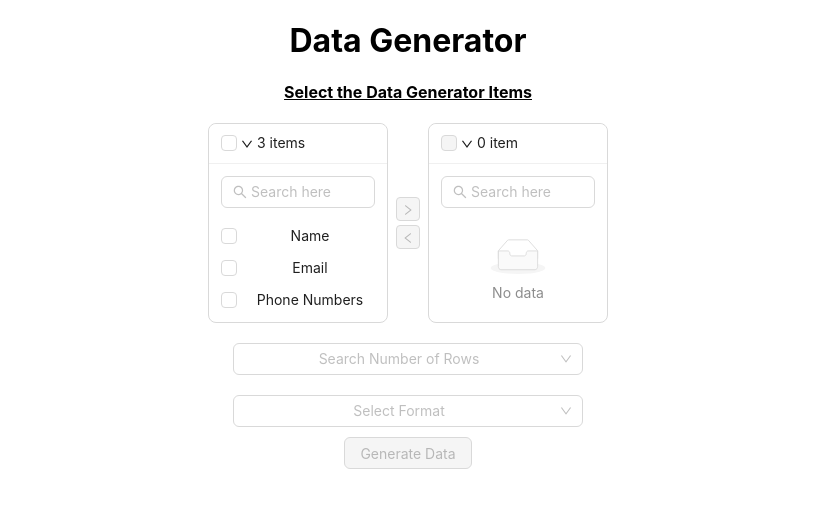
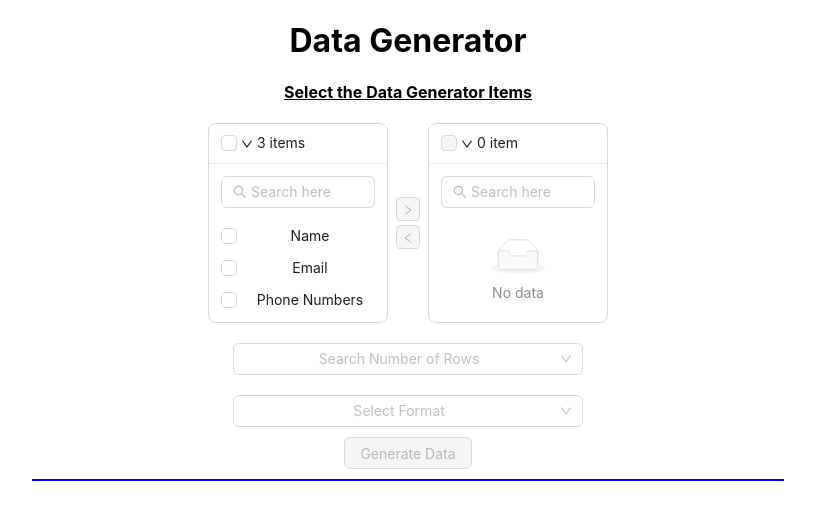
Before and after one commit to viswanath19/data-client, a React (Create React App) app: page / in a window 1280 px wide. Shown: the top 520 px of the page, without its empty margins (232-1047 px from the left). Built offline with nearby package versions, Linux system fonts and the light colour scheme.

Commit message:
business logic for generating rows

```diff
--- a/src/App.css
+++ b/src/App.css
@@ -23,6 +23,15 @@
 
 .generate-button {
   padding: 10px;
+}
+
+.preview-html {
+  max-height: 500px;
+  border: 1px solid blue;
+  overflow-y: scroll;
+  width: 750px;
+  margin-left: auto;
+  margin-right: auto;
 }
 
 @media (prefers-reduced-motion: no-preference) {
--- a/src/App.js
+++ b/src/App.js
@@ -8,6 +8,7 @@ function App() {
   const [targetKeys, setTargetKeys] = useState([]);
   const [rows, setRows] = useState(0);
   const [returnFormat, setReturnFormat] = useState('');
+  const [previewData, setPreviewData] = useState(null);
 
   const getMock = () => {
     const tempMockData = [
@@ -36,6 +37,10 @@ function App() {
   const handleChange = (newTargetKeys) => {
     setTargetKeys(newTargetKeys);
   };
+
+  const generateRows = () => {
+    fetch('https://datagenerator.onrender.com/generateNames').then(res => res.text()).then(data => setPreviewData(data)).catch(err => console.log("error occured",err));
+  }
 
   return (
     <div className="App">
@@ -109,7 +114,10 @@ function App() {
           ]}
         />
       </div>
-      <div className='generate-button'><Button type="primary" disabled={targetKeys.length === 0 || rows === 0 || returnFormat === ''}>Generate Data</Button></div>
+      <div className='generate-button'><Button onClick={() => generateRows()} type="primary" disabled={targetKeys.length === 0 || rows === 0 || returnFormat === ''}>Generate Data</Button></div>
+      <div className='preview-html'>
+          {previewData !== null && <div dangerouslySetInnerHTML={{__html:previewData}}></div>}
+      </div>
     </div>
   );
 }
```
